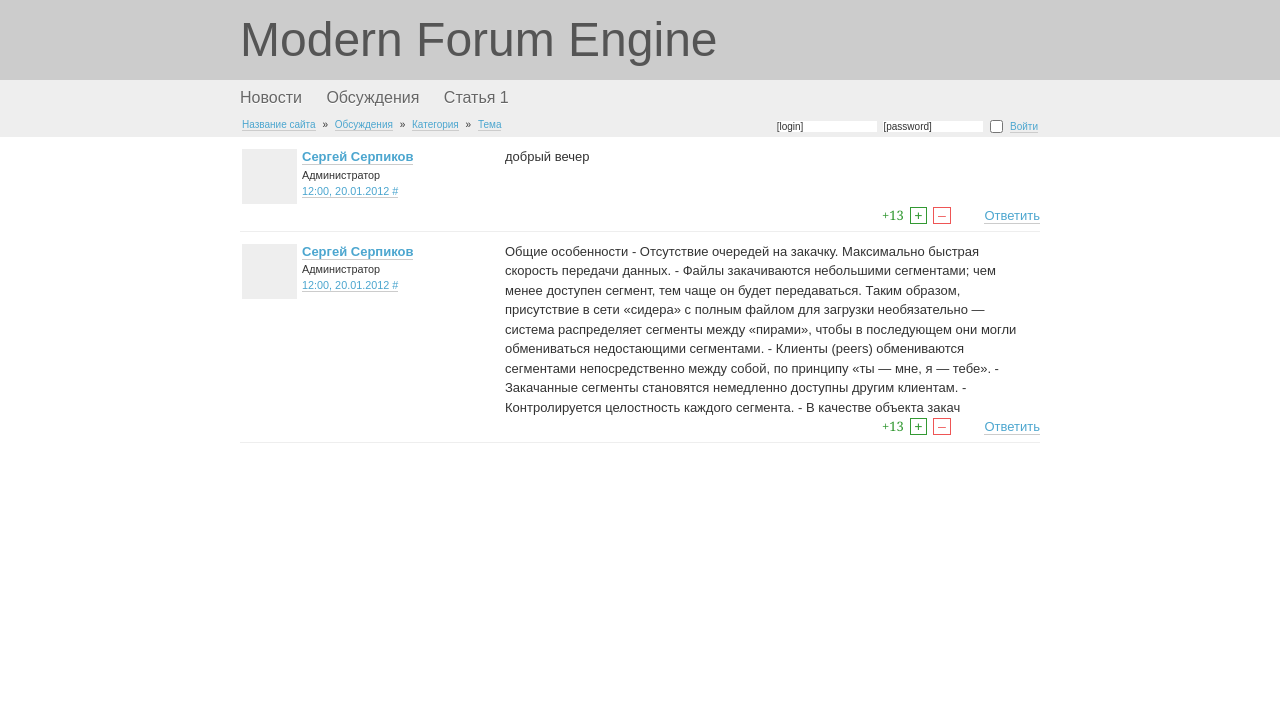
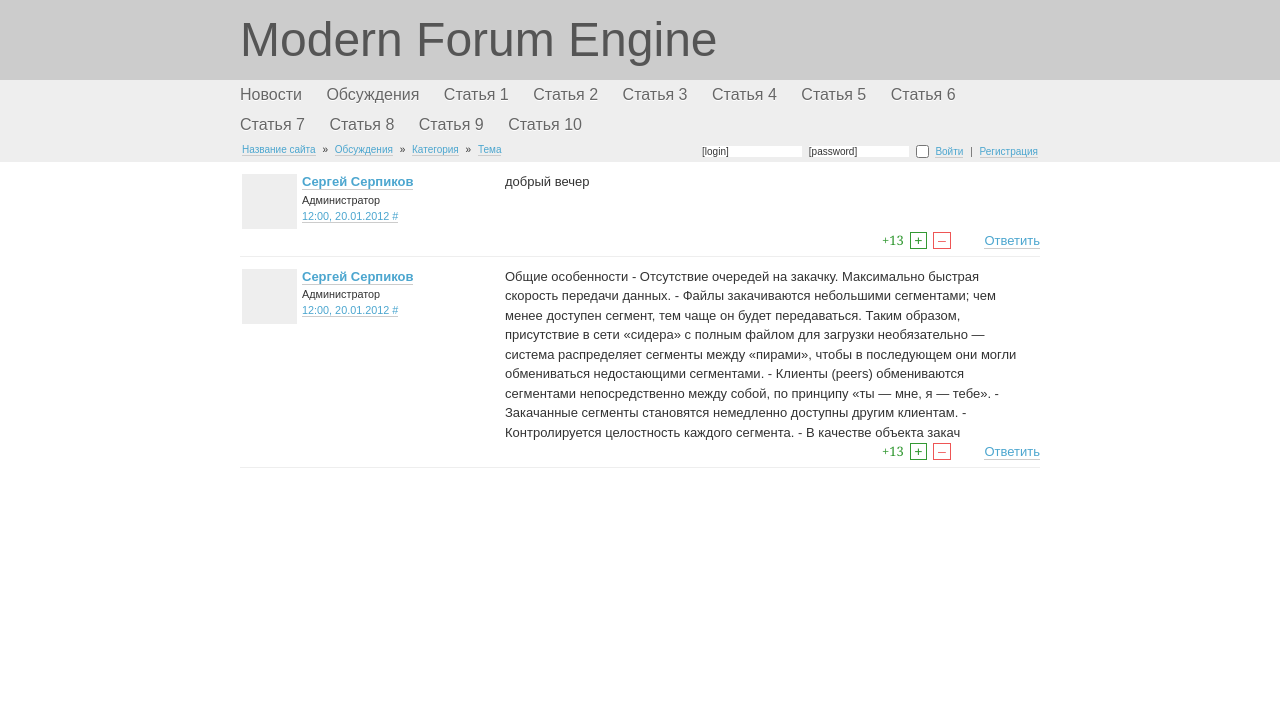
Before and after one commit to serpikovs/in40, a PHP site: page /in40/forum.php in a window 1280 px wide. Shown: the top 708 px of the page. Run offline with PHP 8.4, Linux system fonts and the light colour scheme.

Commit message:
Тема "default": добавлена ссылка Регистрация, поддержка длинного Главного меню (фикс высоты, переносов)

```diff
--- a/forum.php
+++ b/forum.php
@@ -33,9 +33,12 @@ $menu_vars['caption'] = 'Обсуждения';
 $menu_vars['link'] = '#';
 $page_areas['menu'] = $page_areas['menu'].tpl_load("menu-item.tpl", $menu_vars);
 
-$menu_vars['caption'] = 'Статья 1';
-$menu_vars['link'] = '#';
-$page_areas['menu'] = $page_areas['menu'].tpl_load("menu-item.tpl", $menu_vars);
+for ($i = 1; $i <= 10; $i++)
+{
+    $menu_vars['caption'] = 'Статья&nbsp;'.$i;
+    $menu_vars['link'] = '#';
+    $page_areas['menu'] = $page_areas['menu'].tpl_load("menu-item.tpl", $menu_vars);
+}
 
 unset($menu_vars);
 
--- a/templates/default/main.tpl
+++ b/templates/default/main.tpl
@@ -62,6 +62,12 @@
 				    <li class="login-item">
 					<a href="#">Войти</a>
 				    </li>
+				    <li class="login-item">
+					|
+				    </li>
+				    <li class="login-item">
+					<a href="#">Регистрация</a>
+				    </li>
 				</ul>
 			    </td>
 			</tr>
@@ -70,7 +76,7 @@
 	    </div>
 	    <div id="content-area">
 		<div class="wrapper">
-		    <ul class="messages">
+		    <ul class="content messages">
 			<li>
 			    <div class="msg-row">
 				<div class="user-photo"></div>
--- a/templates/default/style.css
+++ b/templates/default/style.css
@@ -1,10 +1,4 @@
 /* Файл стиля */
-/* Страница делится на главные части, которые созданы лишь для организации
-подвала. Каждая часть состоит из областей.
-Области нужны для разметки и содержат только данные о размерах и фоне.
-Почти каждая область представляет из себя список. Списки содержат информацию
-о цвете, шрифтах и прочем.
-*/
 
 *
 {
@@ -76,7 +70,7 @@ a:hover
 {
     background: #eee;
     display: block;
-    height: 35px;
+    /*height: 35px;*/
 }
 
 /* область под меню */
@@ -118,11 +112,10 @@ a:hover
 .menu-item
 {
     display: inline;
-    line-height: 35px;
+    line-height: 30px;
     margin-right: 20px;
     text-shadow: #fff 0px 1px 0px;
     font-size: 16px;
-    /*border: solid 1px red;*/
 }
 
 .menu-item *
```
